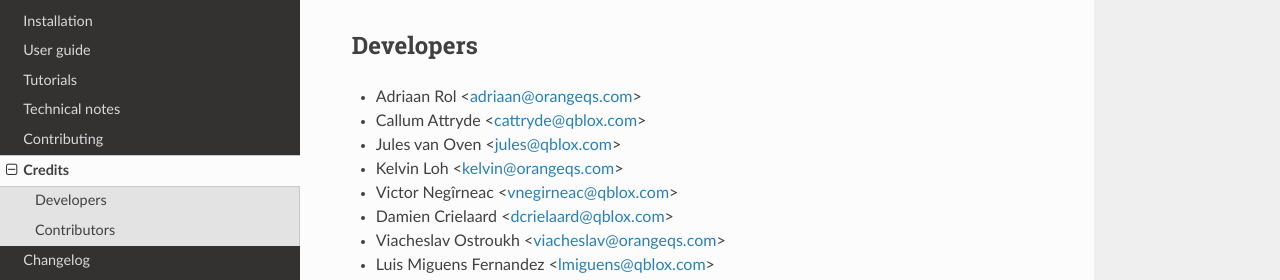
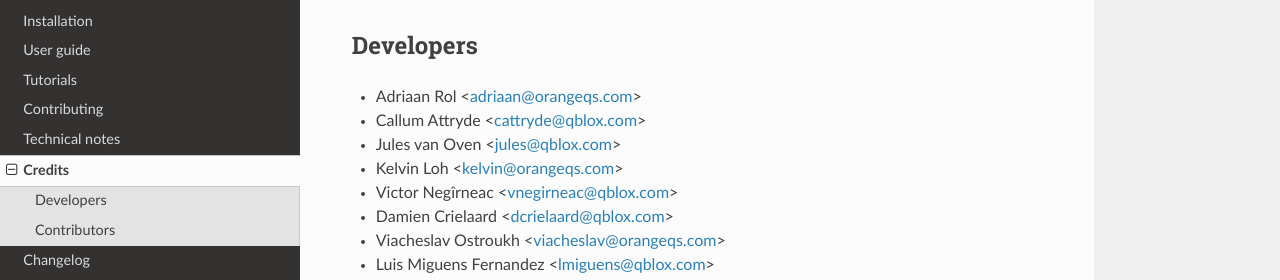
Before and after one commit to quantify-os/quantify-core, a Sphinx documentation site: the page built from docs/authors.rst, in a window 1280 px wide. Shown: the part 131-411 px from the top of the page. Built offline with Sphinx 7.4.7 and the Read the Docs theme 2.0.0, drawn with Linux system fonts in a browser that asks for light colours; pages that are not in the unit, such as notebooks, are missing from menus.

```diff
--- a/docs/index.rst
+++ b/docs/index.rst
@@ -11,8 +11,8 @@ Welcome to Quantify's documentation!
    installation
    usage
    tutorials/index
+   contributing
    technical_notes/index
-   contributing
    authors
    changelog
 
```
